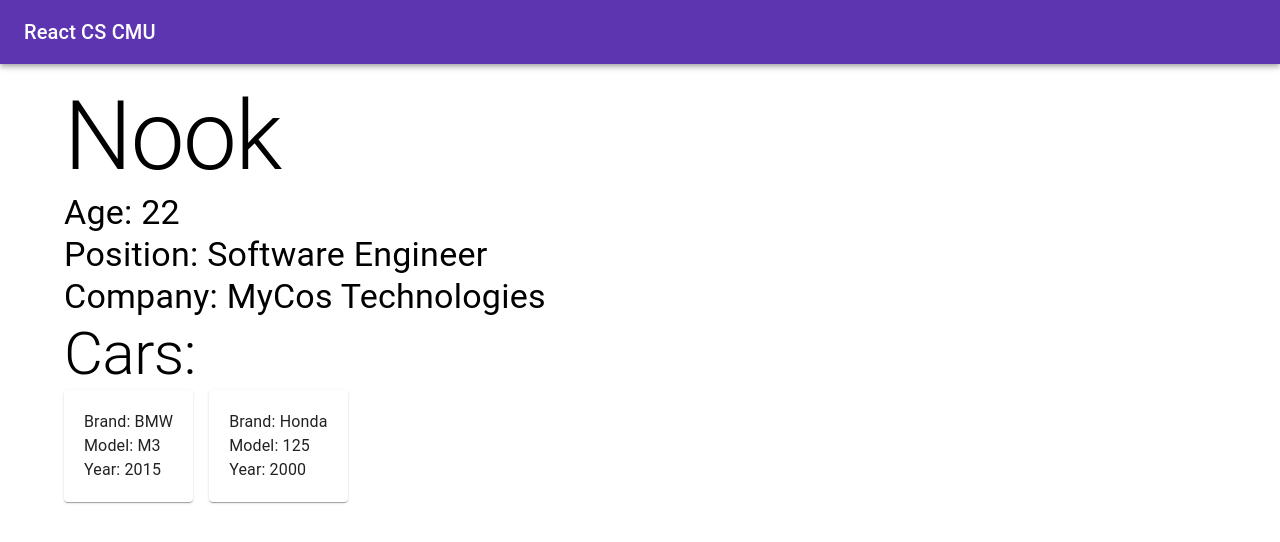
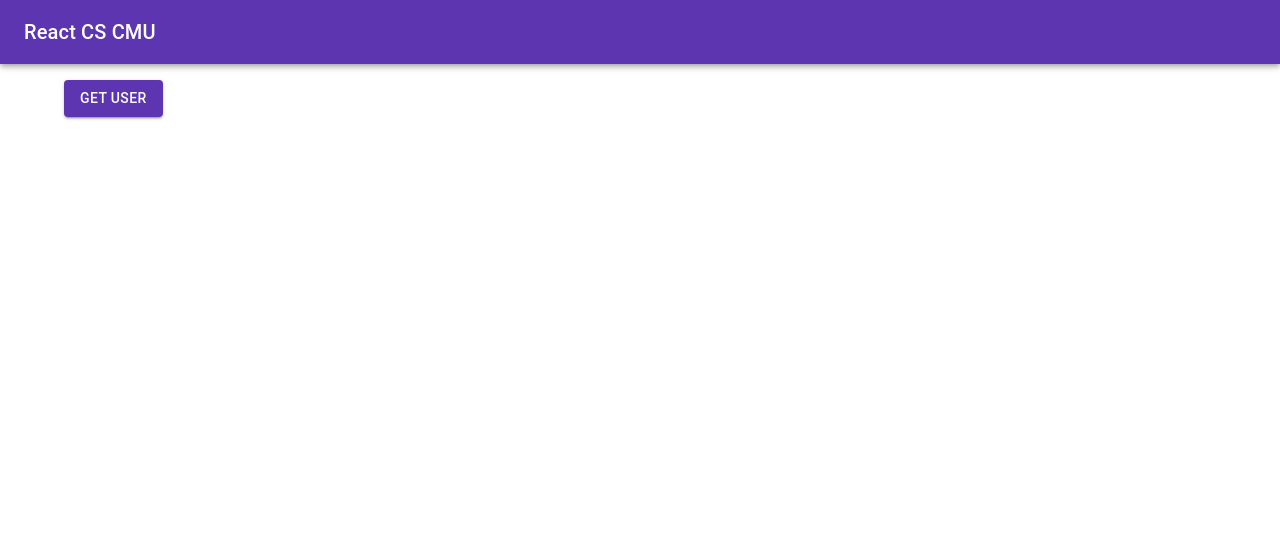
Before and after one commit to mycostech/react-cs-cmu, a React (Vite) app: page / in a window 1280 px wide. Shown: the top 542 px of the page. Built offline with nearby package versions, Linux system fonts and the light colour scheme.

Commit message:
Section Five: Async JSON

```diff
--- a/src/App.tsx
+++ b/src/App.tsx
@@ -1,11 +1,10 @@
 import MatApp from "./components/MatApp"
-import ShowUserJSON from "./components/ShowUserJson"
-import user from './data/user.json'
+import ShowFetchUser from "./components/ShowFetchUser"
 
 function App() {
     return (
        <MatApp>
-            <ShowUserJSON user={user} />
+        <ShowFetchUser />
        </MatApp>
     )
 }
--- /dev/null
+++ b/src/components/ShowFetchUser.tsx
@@ -0,0 +1,34 @@
+import { Button, CircularProgress, Grid } from '@mui/material'
+import ShowUserJSON, { IUser } from './ShowUserJson'
+import { useState } from 'react'
+import getUser from '../data/userApi'
+
+function ShowFetchUser() {
+    const [user, setUser] = useState<IUser>()
+    const [loading, setLoading] = useState<boolean>(false)
+    const onClickFetchUser = async () => {
+        setUser(undefined)
+        setLoading(true)
+        const result = await getUser()
+        setUser(result)
+        setLoading(false)
+    }
+
+    return (
+        <Grid container spacing={2}>
+            <Grid item xs={12}>
+                <Button onClick={onClickFetchUser}
+                    variant="contained"
+                >
+                    Get User
+                </Button>
+            </Grid>
+            <Grid item>
+                {loading && <CircularProgress />}
+                {user && <ShowUserJSON user={user} />}
+            </Grid>
+        </Grid>
+    )
+}
+
+export default ShowFetchUser
--- a/src/components/ShowUserJson.tsx
+++ b/src/components/ShowUserJson.tsx
@@ -11,7 +11,7 @@ interface ICar {
     year: number
 }
 
-interface IUser {
+export interface IUser {
     name: string
     age: number
     isDead: boolean
```
